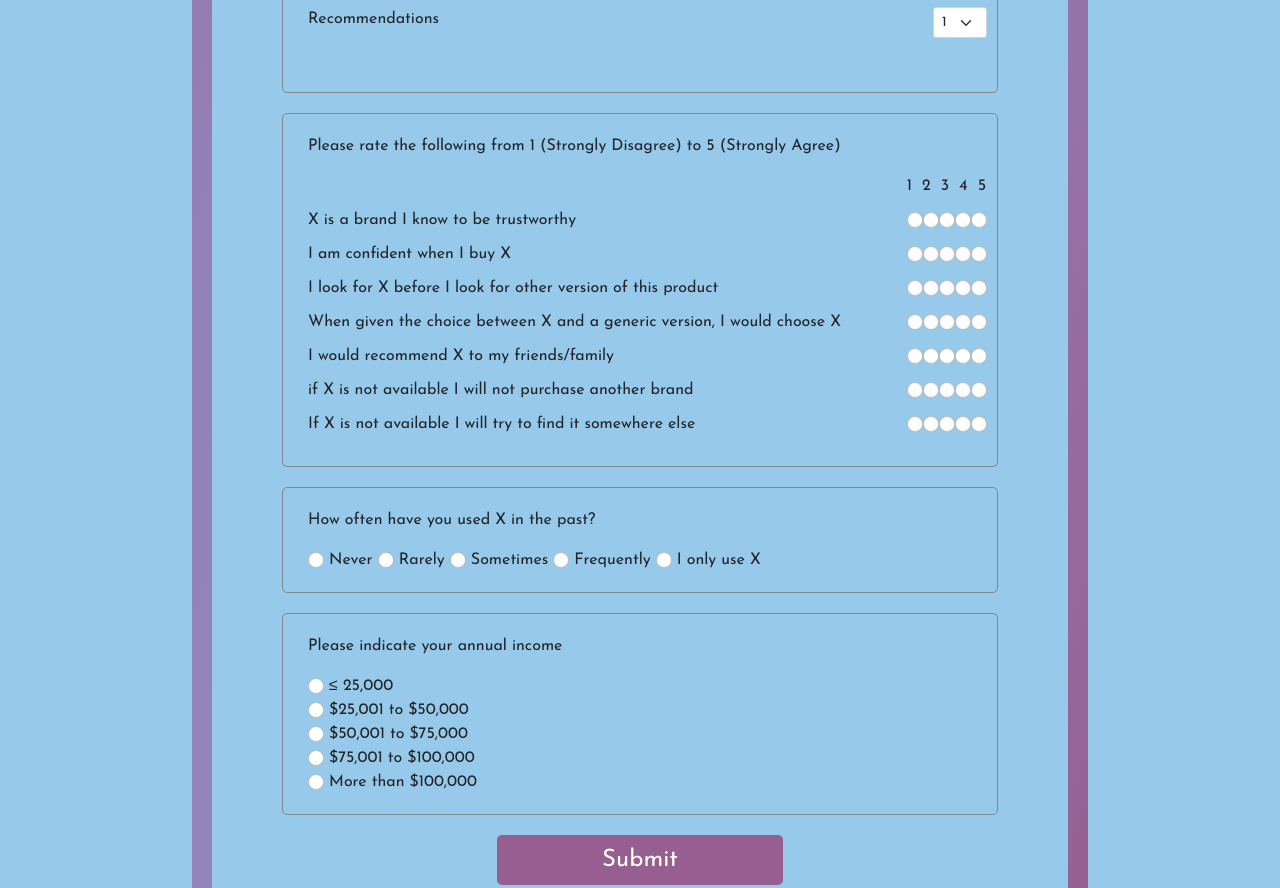
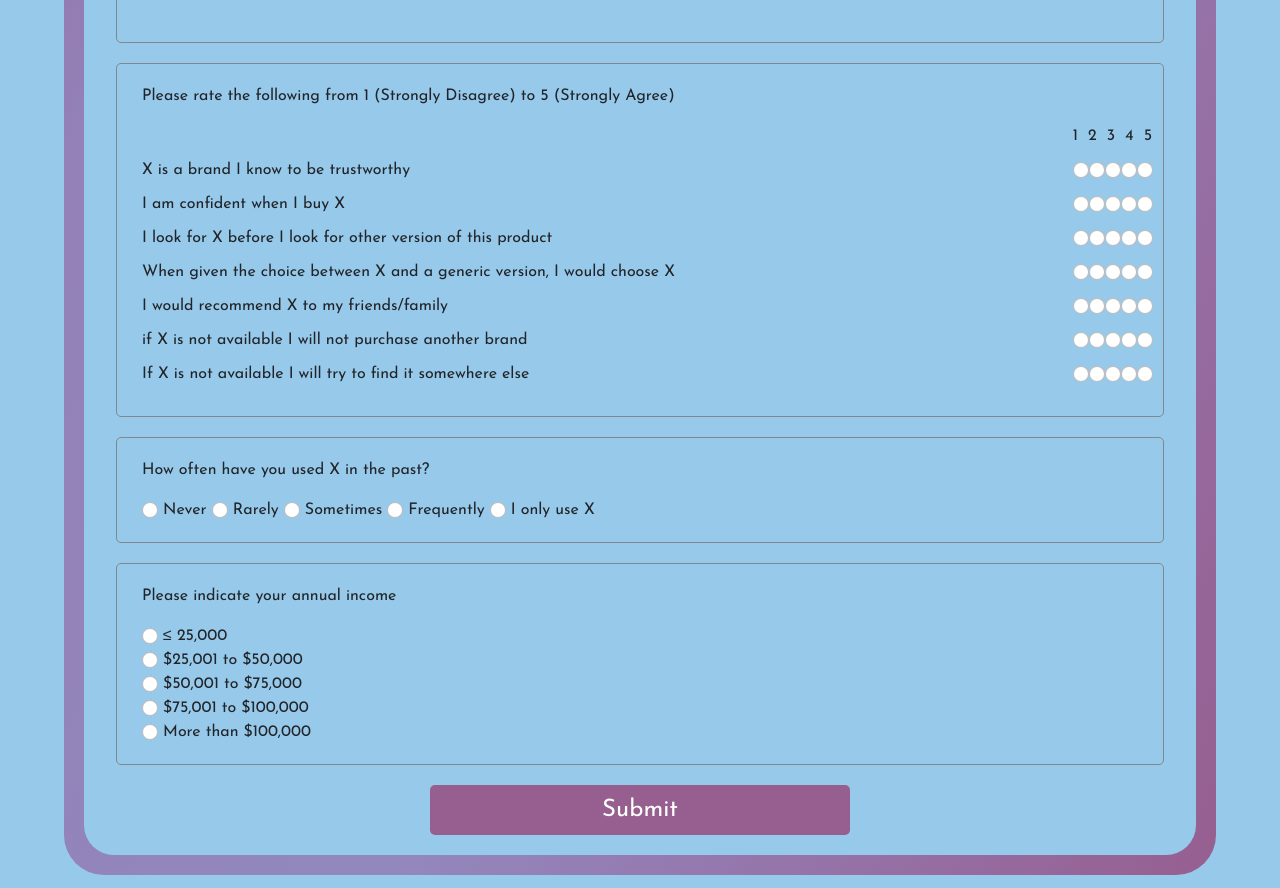
Before and after one commit to izurai27/survey-form, a plain HTML site: page index.html in a window 1280 px wide. Shown: the part 1841-2729 px from the top of the page. Drawn offline with nearby package versions, Linux system fonts and the light colour scheme.

Commit message:
css edit container width

```diff
--- a/style.scss
+++ b/style.scss
@@ -14,7 +14,7 @@ body{
 }
 
 .container-background{
-    width:70vmax;
+    width:90vw;
     // background-image: linear-gradient(to right,$mainbackground, $maincolor);
     margin:100px auto;
     background-color:cyan;
@@ -31,7 +31,7 @@ body{
     // box-shadow:1px 1px 5px 1px $maincolor, -1px -1px 5px 1px salmon;
     background-color: $mainbackground;
 
-    padding:50px;
+    // padding:50px;
     box-sizing:border-box;
     position:relative;
     z-index:9;
```
Also changed, not shown: style.css, 1 other file.
